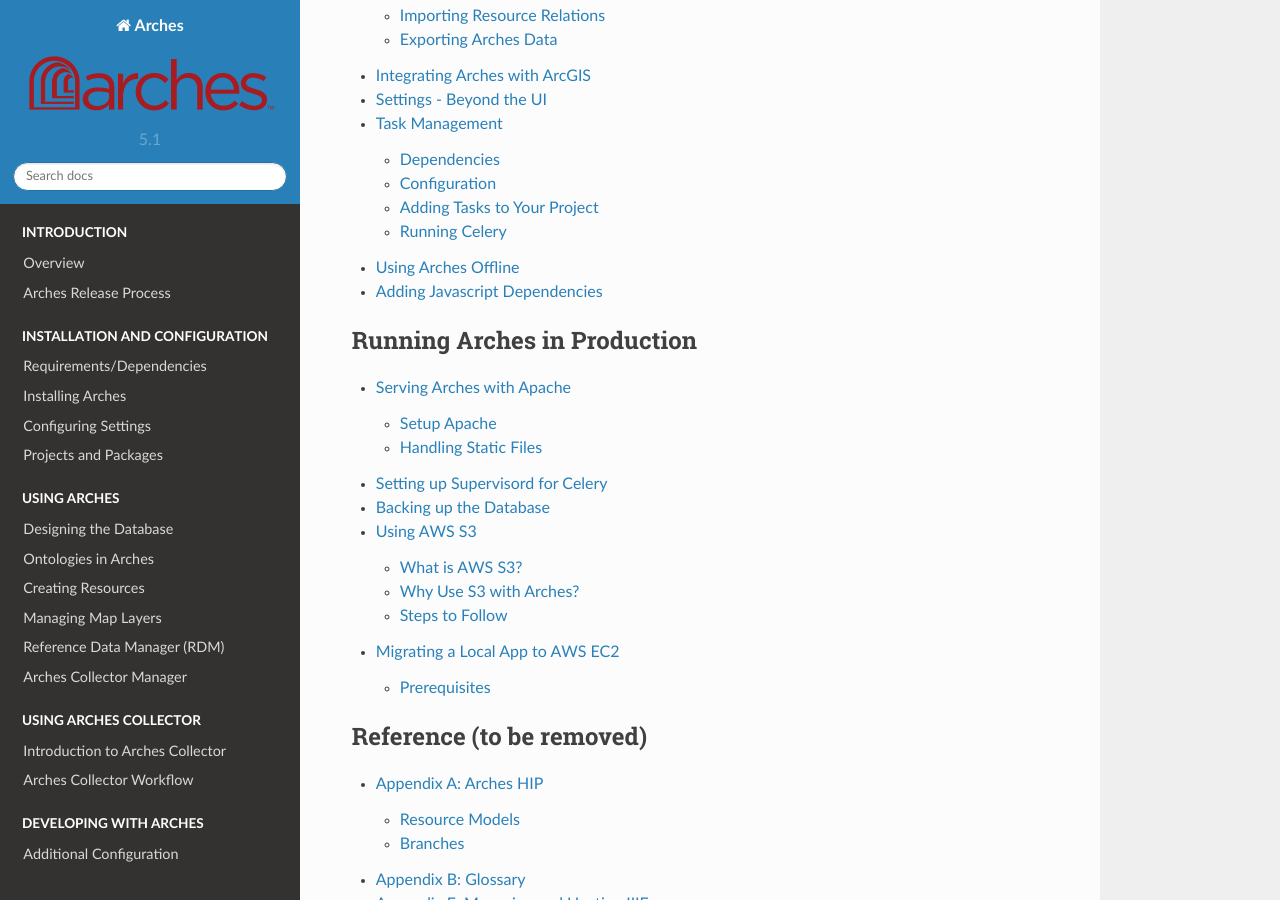
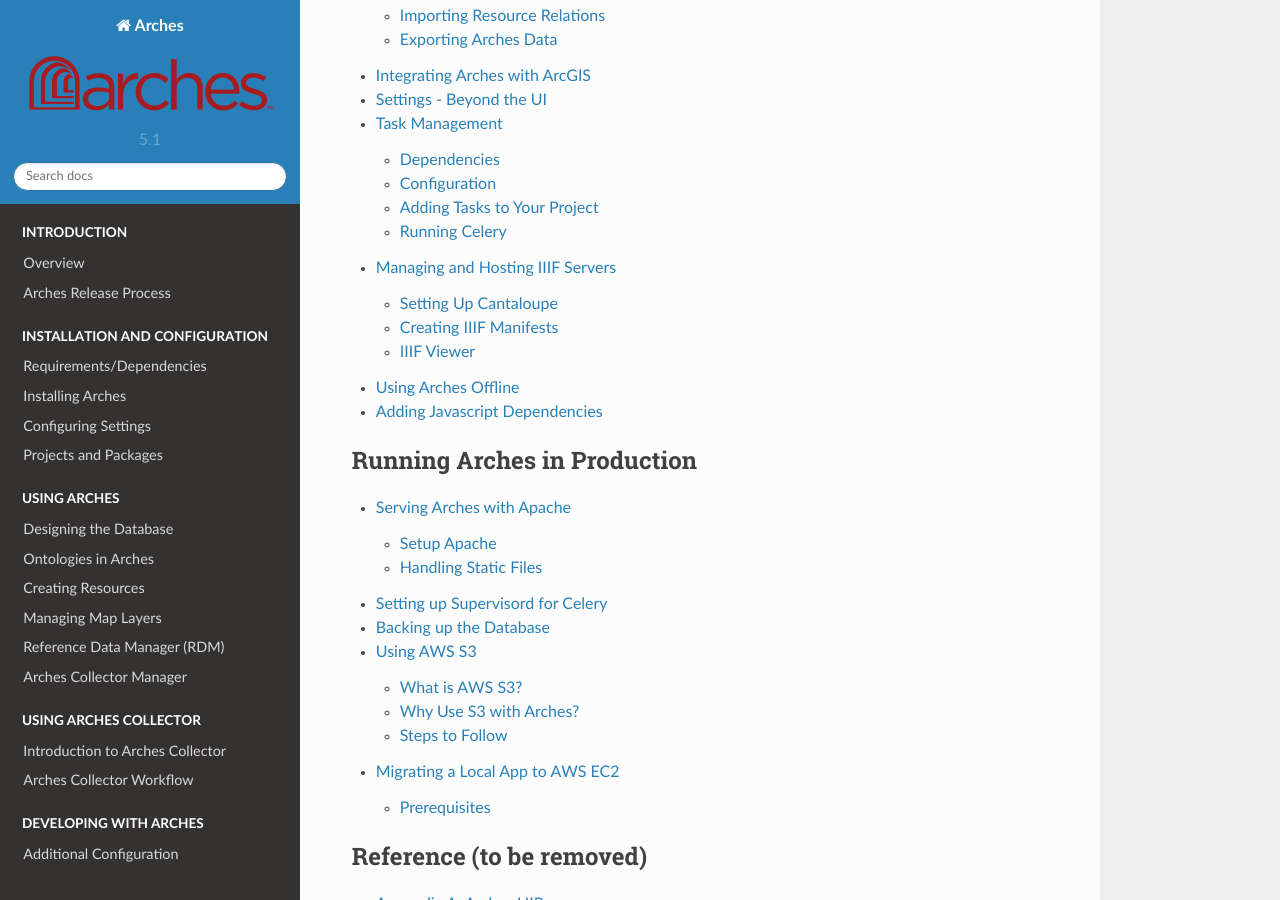
Before and after one commit to archesproject/arches-docs, a Sphinx documentation site: the page built from docs/index.txt, in a window 1280 px wide and 900 px high, scrolled down 3600 px. Built offline with Sphinx 7.4.7 and the Read the Docs theme 2.0.0, drawn with Linux system fonts in a browser that asks for light colours.

Commit message:
move iiif content to developing section, fix link #197

```diff
--- a/docs/index.txt
+++ b/docs/index.txt
@@ -55,6 +55,7 @@
     integrating-arches-with-arcgis
     settings-beyond-the-ui
     task-management
+    managing-and-hosting-iiif
     using-arches-offline
     adding-javascript-dependencies
 
--- a/docs/managing-and-hosting-iiif.txt
+++ b/docs/managing-and-hosting-iiif.txt
@@ -9,16 +9,13 @@
 Setting Up Cantaloupe
 =====================
 
-1. Follow [these instructions](https://iiif.github.io/training/intro-to-iiif/INSTALLING_CANTALOUPE.html) to download and configure Cantaloupe anywhere on your system, then proceed to run it (using the ``java`` command).
+1. Follow `these instructions <https://iiif.github.io/training/intro-to-iiif/INSTALLING_CANTALOUPE.html>`_ to download and configure Cantaloupe anywhere on your system, then proceed to run it (using the ``java`` command).
 
 2. (For local hosting) In a browser, navigate to the admin url (see link above) and click "Resolver" in the left-hand panel, then click "FilesystemResolver". "Lookup Strategy" should be set to "Basic". Set "Path Prefix" to the absolute path to the "cantaloupe" directory in your project. For example on Mac, it might be: "/Users/myusername/Projects/arches-for-science-prj/afs/cantaloupe/".
 
 3. Click "Save".
 
-
 .. note:: Remote hosting of Cantaloupe or the manifest.json files is still in development.
-
-
 
 Creating IIIF Manifests
 =======================
```
